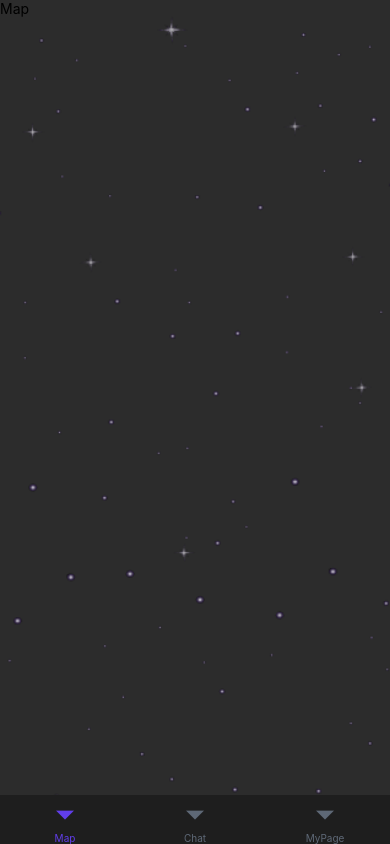
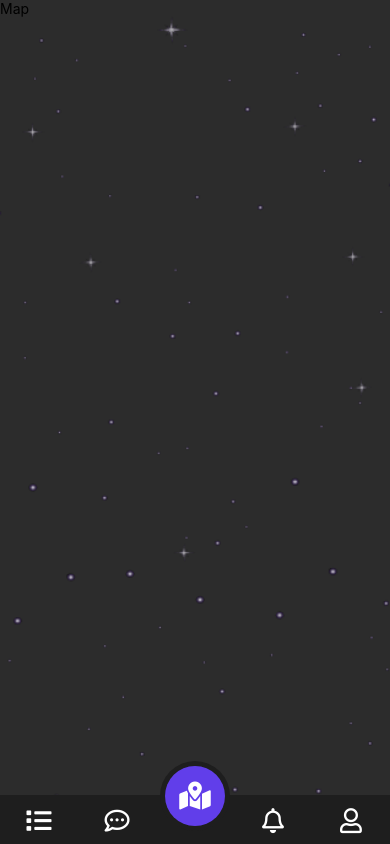
Before and after one commit to Popplar-Dev/Popplar, a React Native app in the folder frontend/popplar/: screen /BottomTab in a window 390 px wide. Built offline with nearby package versions, Linux system fonts and the light colour scheme.

Commit message:
:zap: feat: bottom tab 생성

```diff
--- a/frontend/popplar/App.tsx
+++ b/frontend/popplar/App.tsx
@@ -1,18 +1,12 @@
-import {View, ImageBackground, StyleSheet} from 'react-native';
+import {ImageBackground, StyleSheet} from 'react-native';
 import {StatusBar} from 'expo-status-bar';
 import {NavigationContainer, DefaultTheme} from '@react-navigation/native';
 import {createNativeStackNavigator} from '@react-navigation/native-stack';
-import {createBottomTabNavigator} from '@react-navigation/bottom-tabs';
 import {SafeAreaProvider, SafeAreaView} from 'react-native-safe-area-context';
 
 import BottomTab from './components/BottomTab/BottomTab';
-import MapScreen from './components/MapScreen';
-import ChatScreen from './components/ChatScreen';
-import MyPageScreen from './components/MyPageScreen';
 
 function App() {
-  const Tab = createBottomTabNavigator();
-
   const navTheme = {
     ...DefaultTheme,
     colors: {
@@ -30,16 +24,10 @@ function App() {
       <SafeAreaView style={styles.container}>
         <StatusBar style="light" />
         <ImageBackground
-          source={require('./assets/stars.png')} // 배경 이미지
+          source={require('./assets/stars.png')}
           style={styles.backgroundImage}>
           <NavigationContainer theme={navTheme}>
-            <Tab.Navigator
-              initialRouteName="Map"
-              screenOptions={{headerShown: false}}>
-              <Tab.Screen name="Map" component={MapScreen} />
-              <Tab.Screen name="Chat" component={ChatScreen} />
-              <Tab.Screen name="MyPage" component={MyPageScreen} />
-            </Tab.Navigator>
+            <BottomTab />
           </NavigationContainer>
         </ImageBackground>
       </SafeAreaView>
--- /dev/null
+++ b/frontend/popplar/components/AllPlacesScreen.tsx
@@ -0,0 +1,11 @@
+import { View, Text, StyleSheet } from 'react-native';
+
+const AllPlacesScreen = () => {
+  return (
+    <View>
+      <Text>All Hotplaces</Text>
+    </View>
+  );
+};
+
+export default AllPlacesScreen;
--- a/frontend/popplar/components/BottomTab/BottomTab.tsx
+++ b/frontend/popplar/components/BottomTab/BottomTab.tsx
@@ -1,19 +1,112 @@
 import {createBottomTabNavigator} from '@react-navigation/bottom-tabs';
+import Icon from 'react-native-vector-icons/FontAwesome5';
+import {View, StyleSheet} from 'react-native';
 
 //스크린 컴포넌트
 import MapScreen from '../MapScreen';
 import ChatScreen from '../ChatScreen';
 import MyPageScreen from '../MyPageScreen';
+import AllPlacesScreen from '../AllPlacesScreen';
+import NotificationsScreen from '../NotificationsScreen';
+
+const Tab = createBottomTabNavigator();
 
 export default function BottomTab() {
-
-  const Tab = createBottomTabNavigator();
-
   return (
-    <Tab.Navigator screenOptions={{headerShown: false}}>
-      <Tab.Screen name="Map" component={MapScreen} />
-      <Tab.Screen name="Chat" component={ChatScreen} />
-      <Tab.Screen name="MyPage" component={MyPageScreen} />
+    <Tab.Navigator
+      initialRouteName="Map"
+      screenOptions={{
+        headerShown: false,
+        tabBarHideOnKeyboard: true,
+        tabBarShowLabel: false,
+        tabBarStyle: {
+          display: 'flex',
+          position: 'absolute',
+          elevation: 5,
+        },
+      }}>
+      <Tab.Screen
+        name="AllPlacesScreen"
+        component={AllPlacesScreen}
+        options={{
+          tabBarIcon: ({focused}) => (
+            <Icon name="list" size={25} color={focused ? '#613EEA' : 'white'} />
+          ),
+        }}
+      />
+      <Tab.Screen
+        name="Chat"
+        component={ChatScreen}
+        options={{
+          tabBarIcon: ({focused}) => (
+            <Icon
+              name="comment-dots"
+              size={25}
+              color={focused ? '#613EEA' : 'white'}
+            />
+          ),
+        }}
+      />
+      <Tab.Screen
+        name="Map"
+        component={MapScreen}
+        options={{
+          tabBarIcon: ({focused}) => (
+            <View style={styles.mapTabBackground}>
+              <View style={focused ? [styles.mapIconBackground, {width: 60, height: 60, borderRadius: 30}] : [styles.mapIconBackground]}>
+                <Icon
+                  name="map-marked-alt"
+                  size={focused ? 28 : 25}
+                  color="white"
+                />
+              </View>
+            </View>
+          ),
+        }}
+      />
+      <Tab.Screen
+        name="Notifications"
+        component={NotificationsScreen}
+        options={{
+          tabBarIcon: ({focused}) => (
+            <Icon name="bell" size={25} color={focused ? '#613EEA' : 'white'} />
+          ),
+        }}
+      />
+      <Tab.Screen
+        name="MyPage"
+        component={MyPageScreen}
+        options={{
+          tabBarIcon: ({focused}) => (
+            <Icon
+              name="user"
+              size={25}
+              color={focused ? '#613EEA' : 'white'}
+            />
+          ),
+        }}
+      />
     </Tab.Navigator>
   );
 }
+
+const styles = StyleSheet.create({
+  mapTabBackground: {
+    width: 70,
+    height: 70,
+    top: -35,
+    position: 'absolute',
+    backgroundColor: '#1E1E1E',
+    borderRadius: 35,
+    justifyContent: 'center',
+    alignItems: 'center',
+  },
+  mapIconBackground: {
+    width: 50,
+    height: 50,
+    backgroundColor: '#613EEA',
+    borderRadius: 25,
+    justifyContent: 'center',
+    alignItems: 'center',
+  },
+});
--- /dev/null
+++ b/frontend/popplar/components/NotificationsScreen.tsx
@@ -0,0 +1,11 @@
+import { View, Text, StyleSheet } from 'react-native';
+
+const NotificationsScreen = () => {
+  return (
+    <View>
+      <Text>Notifications</Text>
+    </View>
+  );
+};
+
+export default NotificationsScreen;
```
Also changed, not shown: 1 other file (tests, documents, lock files or other folders).
